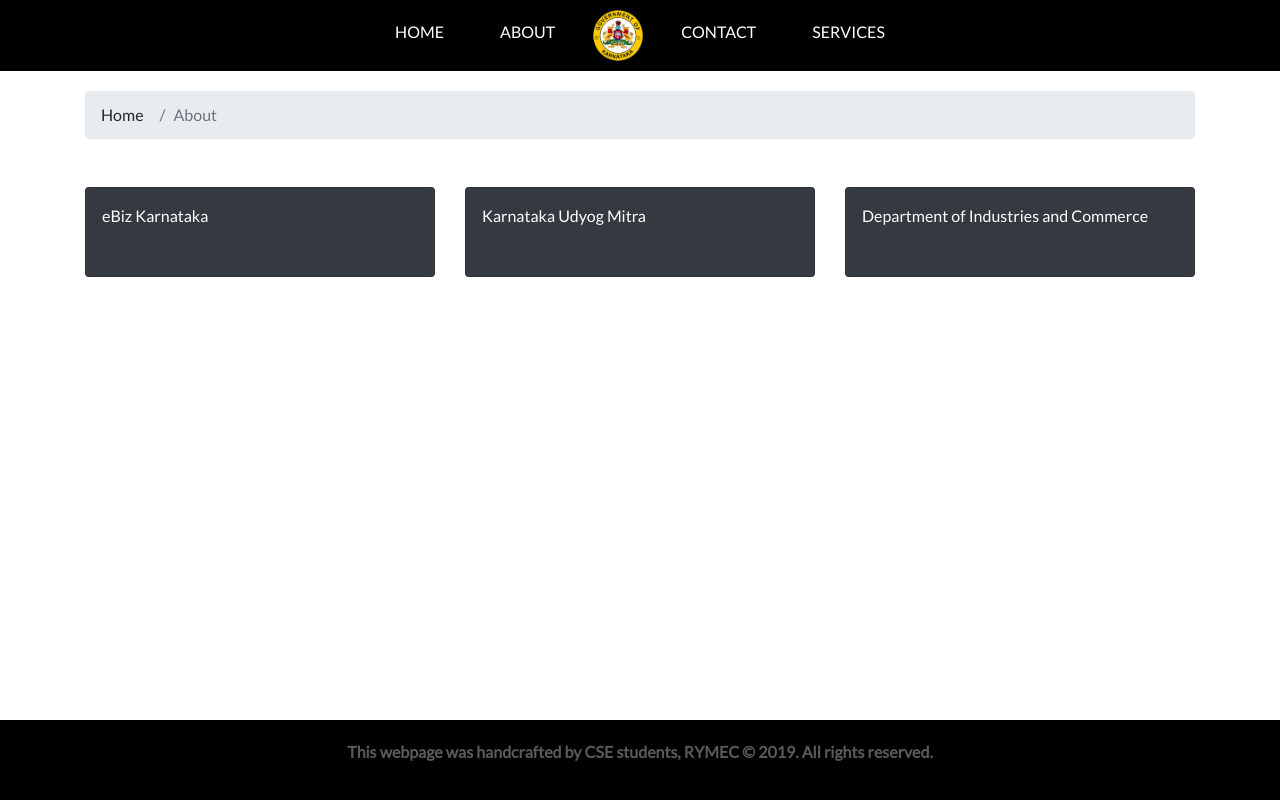
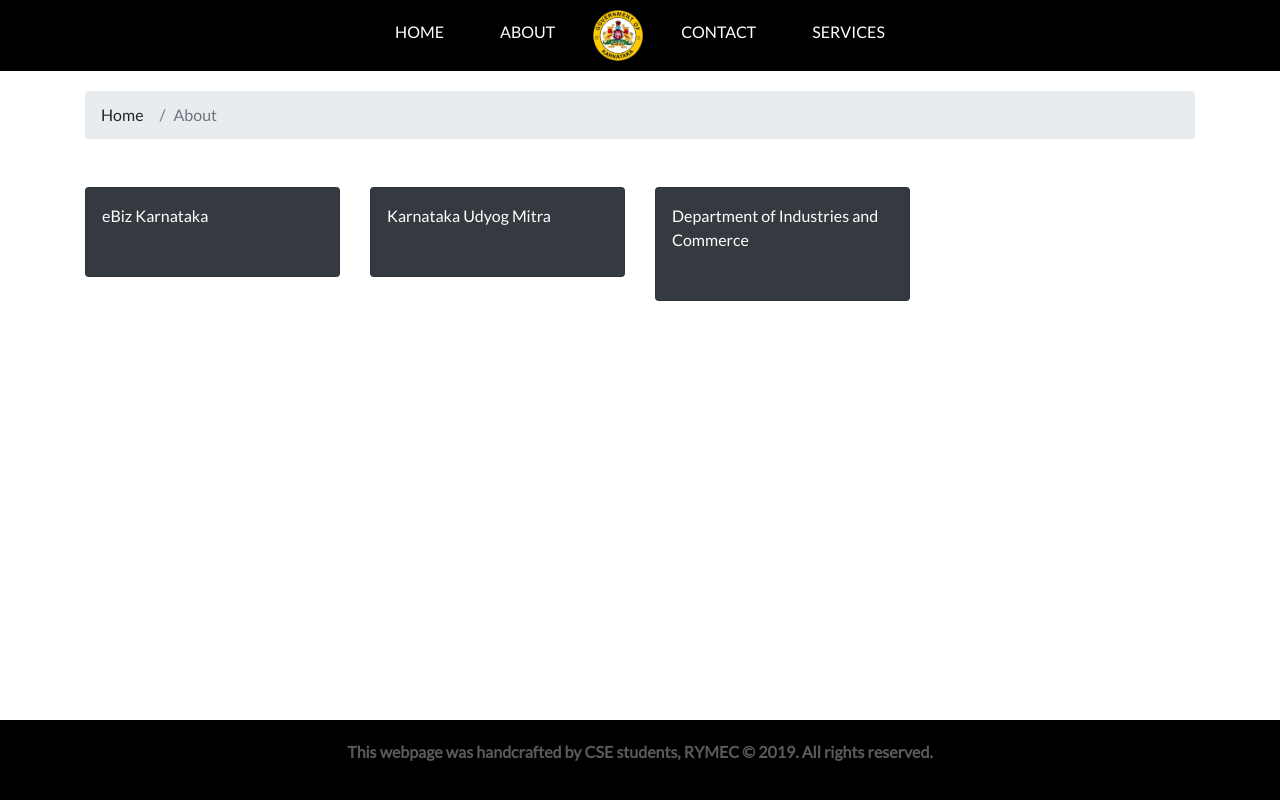
Before and after one commit to lokesh-kadiyala98/dic-website, a React (Create React App) app: page /about in a window 1280 px wide. Built offline with nearby package versions, Linux system fonts and the light colour scheme.

Commit message:
Bug Fixes: CSS

```diff
--- a/src/components/about.jsx
+++ b/src/components/about.jsx
@@ -11,13 +11,13 @@ const About = () => {
                 <Breadcrumb.Item active>About</Breadcrumb.Item>
             </Breadcrumb>
             <Row>
-                <Col>
+                <Col sm={12} md={4} lg={3} className="mb-3">
                     <NavLink to="/ebiz" ><LinkBox body="eBiz Karnataka" /></NavLink>
                 </Col>
-                <Col>
+                <Col sm={12} md={4} lg={3} className="mb-3">
                     <NavLink to="/udyogMitra" ><LinkBox body="Karnataka Udyog Mitra" /></NavLink>
                 </Col>
-                <Col>
+                <Col sm={12} md={4} lg={3} className="mb-3">
                     <NavLink to="/deptOfIndustriesAndCommerce" ><LinkBox body="Department of Industries and Commerce" /></NavLink>
                 </Col>
             </Row>
```
